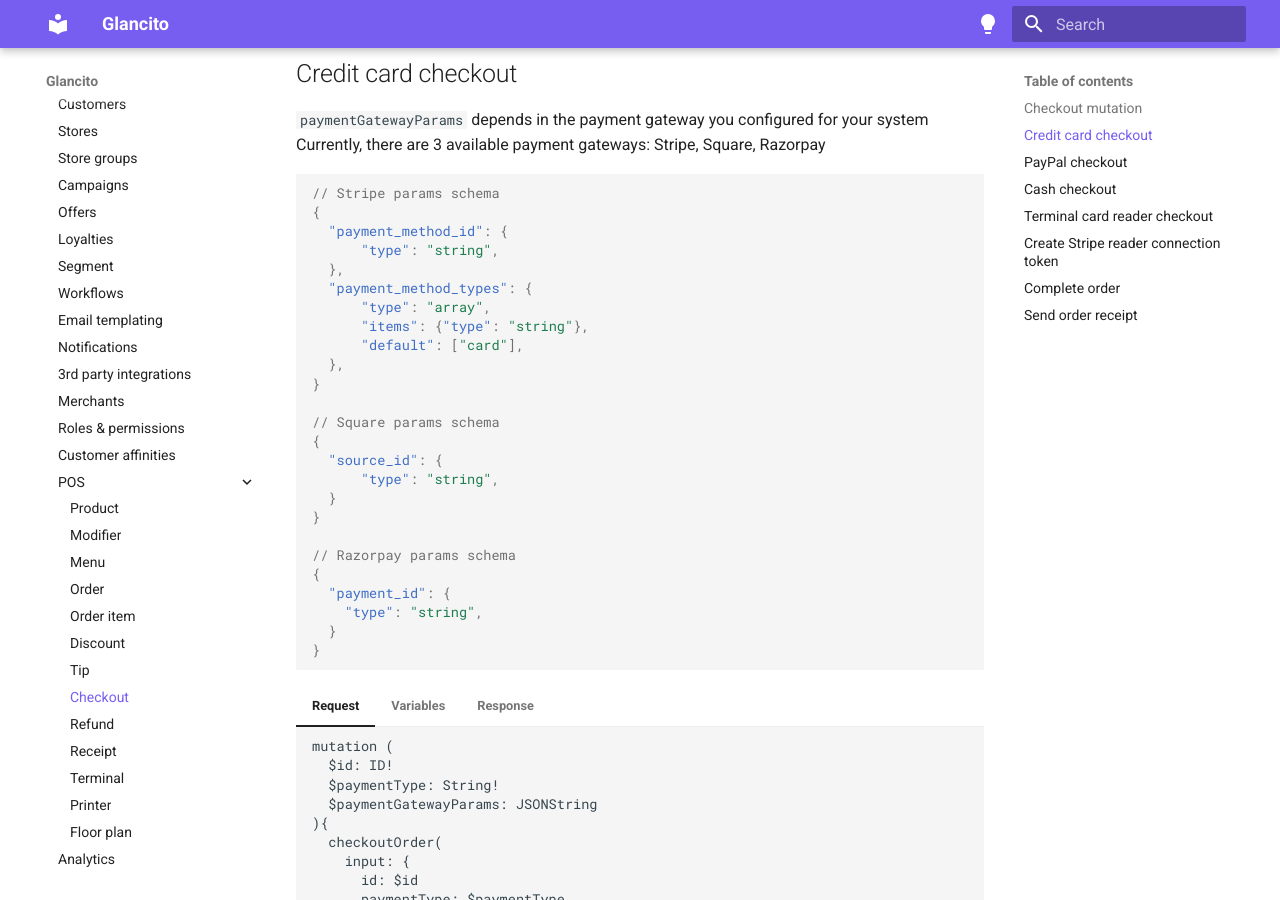
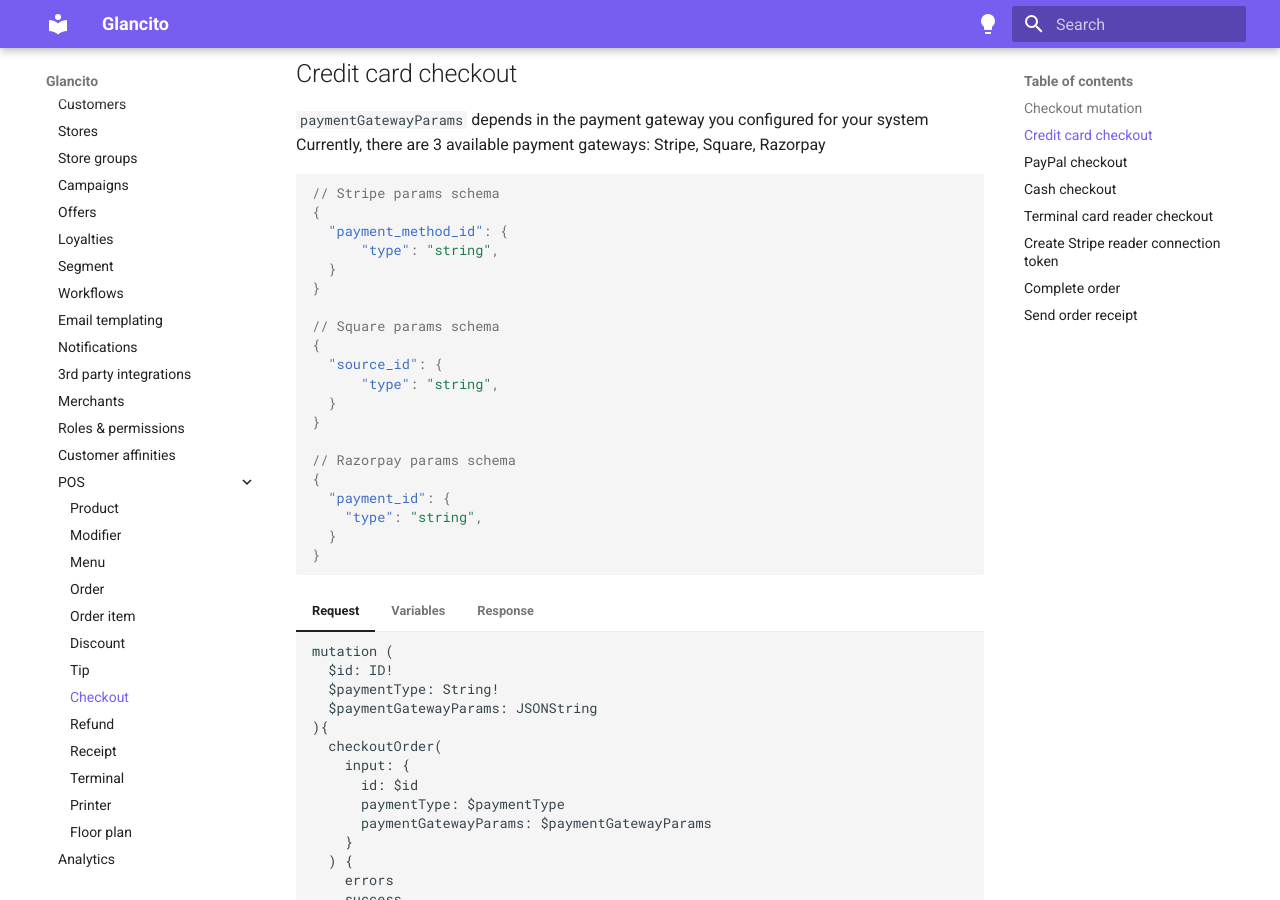
Before and after one commit to Loyaltydish/loyaltydish-docs, an MkDocs documentation site: the page built from docs/pos/checkout.md, in a window 1280 px wide and 900 px high, scrolled down 788 px. Built offline with MkDocs 1.6.1 and Material for MkDocs 9.7.7, drawn with Linux system fonts in a browser that asks for light colours.

Commit message:
Update stripe docs

```diff
--- a/docs/pos/checkout.md
+++ b/docs/pos/checkout.md
@@ -43,12 +43,7 @@ Currently, there are 3 available payment gateways: Stripe, Square, Razorpay
 {
   "payment_method_id": {
       "type": "string",
-  },
-  "payment_method_types": {
-      "type": "array",
-      "items": {"type": "string"},
-      "default": ["card"],
-  },
+  }
 }
 
 // Square params schema
```
